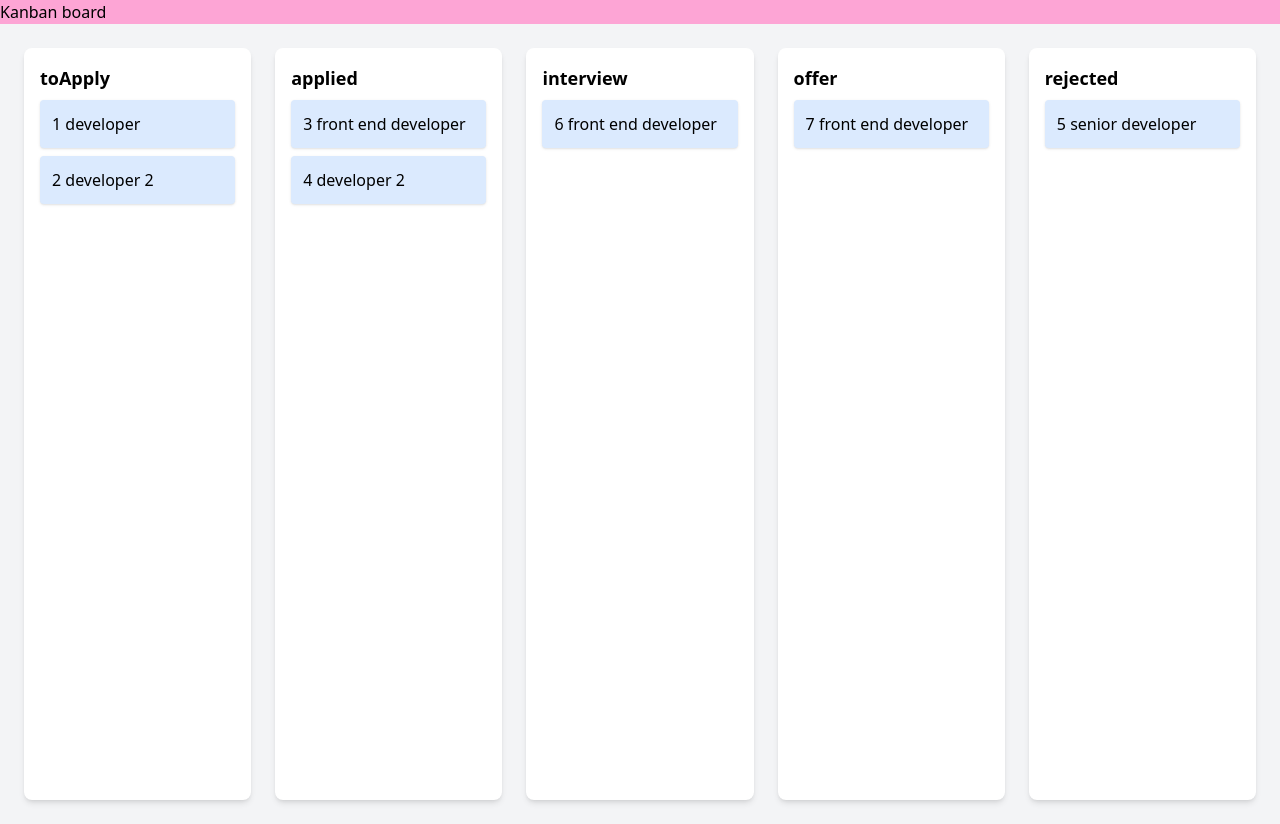
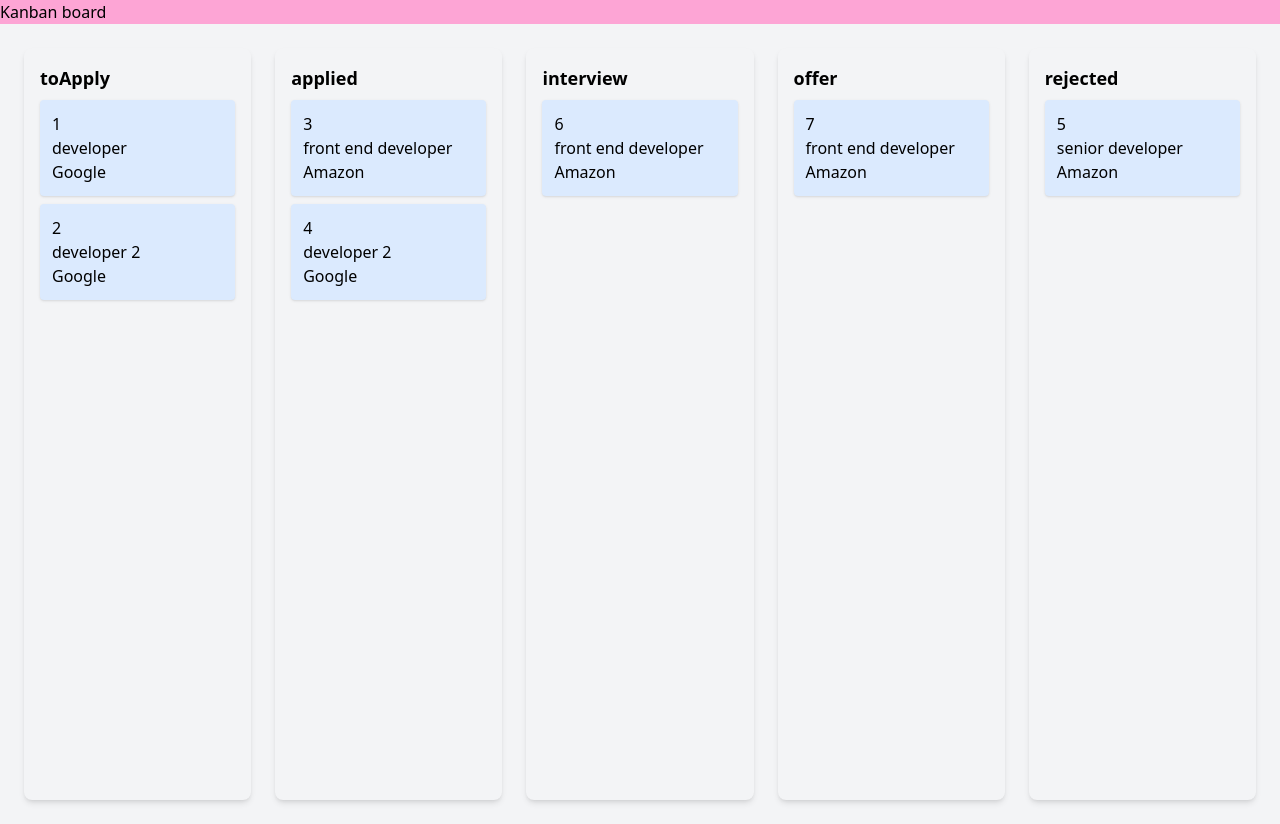
Before and after one commit to MayKhine/trkHire, a React (Vite) app: page / in a window 1280 px wide. Built offline with nearby package versions, Linux system fonts and the light colour scheme.

Commit message:
drag and drop and sort working

```diff
--- a/src/components/KanbanBoard.tsx
+++ b/src/components/KanbanBoard.tsx
@@ -1,75 +1,116 @@
-import { useState } from "react"
-import { jobColumnType, jobType } from "../utils/types"
+import React, { useState } from "react"
+import { jobType } from "../utils/types"
 import { jobColumns } from "../utils/data"
-import { closestCorners, DndContext, DragOverlay } from "@dnd-kit/core"
+import {
+  closestCorners,
+  DndContext,
+  DragEndEvent,
+  DragOverEvent,
+  DragOverlay,
+  DragStartEvent,
+} from "@dnd-kit/core"
 import { KanbanColumn } from "./KanbanColumn"
 import { KanbanCard } from "./KanbanCard"
-import { SortableContext } from "@dnd-kit/sortable"
+import { arrayMove } from "@dnd-kit/sortable"
 
 export const KanbanBoard = () => {
   const [columns, setColumns] = useState(jobColumns)
 
   const [activeJob, setActiveJob] = useState<jobType | null>(null)
 
-  const handleDragStart = (event: any) => {
+  const handleDragStart = (event: DragStartEvent) => {
     setActiveJob(event.active.data.current?.job)
   }
 
-  const handleDragEnd = (event: any) => {
+  const handleDragOver = (event: DragOverEvent) => {
     const { active, over } = event
-    console.log("handle drag end :", active.id, over.id)
     if (!over) return
 
-    //look for the current job's column using its id in all columns
+    console.log("active. ", active, "over", over)
+
     const fromColumn = columns.find((col) =>
       col.jobs.some((job) => job.id === active.id)
     )
 
-    //get the to column from over
-    const toColumn = columns.find((col) => col.id === over.id)
-
-    //return if no from or to or they are same columns
-    if (!fromColumn || !toColumn || fromColumn === toColumn) return
-
-    //filter out the current job from its column
-    const fromJobs = fromColumn.jobs.filter((job) => job.id !== active.id)
-    //add current job to its new column
-    const toJobs = [...toColumn.jobs, activeJob!]
-
-    setColumns((prevColumns) =>
-      prevColumns.map((col) =>
-        col.id === fromColumn.id
-          ? { ...col, jobs: fromJobs }
-          : col.id === toColumn.id
-          ? { ...col, jobs: toJobs }
-          : col
-      )
+    const toColumn = columns.find((col) =>
+      col.jobs.some((job) => job.id === over.id)
     )
 
+    const fromColumnId = fromColumn?.id
+    let toColumnId = toColumn?.id
+
+    if (!toColumnId) toColumnId = over.id.toString()
+
+    if (!fromColumnId || !toColumnId || fromColumnId === toColumnId) return
+
+    setColumns((prev) => {
+      const updated = [...prev]
+      const updatedFromColumn = updated.find((col) => col.id === fromColumnId)
+      const updatedToColumn = updated.find((col) => col.id === toColumnId)
+
+      if (!updatedFromColumn || !updatedToColumn) return prev
+
+      // Move the job to a new column
+      const job = updatedFromColumn.jobs.find((j) => j.id === active.id)
+      updatedFromColumn.jobs = updatedFromColumn.jobs.filter(
+        (j) => j.id !== active.id
+      )
+      if (job) updatedToColumn.jobs.push(job)
+
+      return updated
+    })
+  }
+
+  const handleDragEnd = (event: DragEndEvent) => {
     setActiveJob(null)
-    console.log("jobcolumn: ", columns)
 
-    // setColumns((prev) => {
-    //   const updated = [...prev]
+    const { active, over } = event
+    if (!over) return
 
-    //   const fromColumn = updated.find((col) => col.id === fromColumnId)
-    //   const toColumn = updated.find((col) => col.id === toColumnId)
+    const fromColumn = columns.find((col) =>
+      col.jobs.some((job) => job.id === active.id)
+    )
 
-    //   if (!fromColumn || !toColumn) return prev
+    const toColumn = columns.find((col) =>
+      col.jobs.some((job) => job.id === over.id)
+    )
 
-    //   const job = fromColumn.jobs.find((j) => j.id === active.id)
-    //   fromColumn.jobs = fromColumn.jobs.filter((j) => j.id !== active.id)
+    const fromColumnId = fromColumn?.id
+    const toColumnId = toColumn?.id
 
-    //   // Insert into the correct index
-    //   const overIndex = toColumn.jobs.findIndex((j) => j.id === over.id)
-    //   if (overIndex === -1) {
-    //     toColumn.jobs.push(job)
-    //   } else {
-    //     toColumn.jobs.splice(overIndex, 0, job)
-    //   }
+    if (!fromColumnId || !toColumnId) return
 
-    //   return updated
-    // })
+    setColumns((prev) => {
+      const updated = prev.map((column) => ({
+        ...column,
+        jobs: [...column.jobs], // Make a shallow copy of the jobs array
+      }))
+
+      const updatedFromColumn = updated.find((col) => col.id === fromColumnId)
+      const updatedToColumn = updated.find((col) => col.id === toColumnId)
+
+      if (!updatedFromColumn || !updatedToColumn) return prev
+
+      // Reorder inside the same column
+      if (fromColumnId === toColumnId) {
+        const oldIndex = updatedFromColumn.jobs.findIndex(
+          (job) => job.id === active.id
+        )
+
+        const newIndex = updatedToColumn.jobs.findIndex(
+          (job) => job.id === over.id
+        )
+
+        console.log("old index", oldIndex, "newindex: ", newIndex)
+
+        updatedFromColumn.jobs = arrayMove(
+          updatedFromColumn.jobs,
+          oldIndex,
+          newIndex
+        )
+      }
+      return updated
+    })
   }
 
   return (
@@ -78,6 +119,7 @@ export const KanbanBoard = () => {
       <DndContext
         collisionDetection={closestCorners}
         onDragStart={handleDragStart}
+        onDragOver={handleDragOver}
         onDragEnd={handleDragEnd}
       >
         <div className="flex gap-6 p-6 bg-gray-100 min-h-screen">
--- a/src/components/KanbanCard.tsx
+++ b/src/components/KanbanCard.tsx
@@ -1,14 +1,14 @@
-import { useDraggable } from "@dnd-kit/core"
 import { jobType } from "../utils/types"
+import { useSortable } from "@dnd-kit/sortable"
+import { CSS } from "@dnd-kit/utilities"
 
 type KanbanCardProps = {
+  colId?: string
   job: jobType
 }
-export const KanbanCard = ({ job }: KanbanCardProps) => {
-  const { attributes, listeners, setNodeRef, transform } = useDraggable({
-    id: job.id,
-    data: { job },
-  })
+export const KanbanCard = ({ colId, job }: KanbanCardProps) => {
+  const { attributes, listeners, setNodeRef, transform, transition } =
+    useSortable({ id: job.id, data: { job, colId } })
 
   return (
     <div
@@ -17,12 +17,13 @@ export const KanbanCard = ({ job }: KanbanCardProps) => {
       {...listeners}
       className="bg-blue-100 p-3 rounded shadow cursor-grab hover:bg-blue-200 active:opacity-50"
       style={{
-        transform: transform
-          ? `translate(${transform.x}px, ${transform.y}px)`
-          : undefined,
+        transform: CSS.Transform.toString(transform),
+        transition,
       }}
     >
-      {job.id} {job.title}
+      <div> {job.id}</div>
+      <div> {job.title}</div>
+      <div> {job.company}</div>
     </div>
   )
 }
--- a/src/components/KanbanColumn.tsx
+++ b/src/components/KanbanColumn.tsx
@@ -8,20 +8,41 @@ type KanbanColumnProps = {
 }
 
 export const KanbanColumn = ({ column }: KanbanColumnProps) => {
-  const { setNodeRef } = useDroppable({ id: column.id })
+  // const { setNodeRef } = useDroppable({ id: column.id })
+  const { setNodeRef } = useDroppable({
+    id: column.id,
+    data: { columnId: column.id },
+  })
 
   return (
-    <div ref={setNodeRef} className="w-64 bg-white p-4 rounded-lg shadow-md">
+    // <div ref={setNodeRef} className="w-64 bg-white p-4 rounded-lg shadow-md">
+    //   <h2 className="text-lg font-bold mb-2">{column.id}</h2>
+
+    //   <SortableContext
+    //     items={column.jobs}
+    //     // items={column.jobs.map((job) => job.id)}
+    //     strategy={verticalListSortingStrategy}
+    //   >
+    //     <div className="space-y-2">
+    //       {column.jobs.map((job) => (
+    //         <KanbanCard key={job.id} job={job} />
+    //       ))}
+    //     </div>
+    //   </SortableContext>
+    // </div>
+    <div
+      ref={setNodeRef}
+      className="w-64 bg-gray-100 p-4 rounded-lg shadow-md min-h-[300px]"
+    >
       <h2 className="text-lg font-bold mb-2">{column.id}</h2>
 
       <SortableContext
-        items={column.jobs}
-        // items={column.jobs.map((job) => job.id)}
+        items={column.jobs.map((job) => job.id)}
         strategy={verticalListSortingStrategy}
       >
         <div className="space-y-2">
           {column.jobs.map((job) => (
-            <KanbanCard key={job.id} job={job} />
+            <KanbanCard key={job.id} job={job} colId={column.id} />
           ))}
         </div>
       </SortableContext>
```
